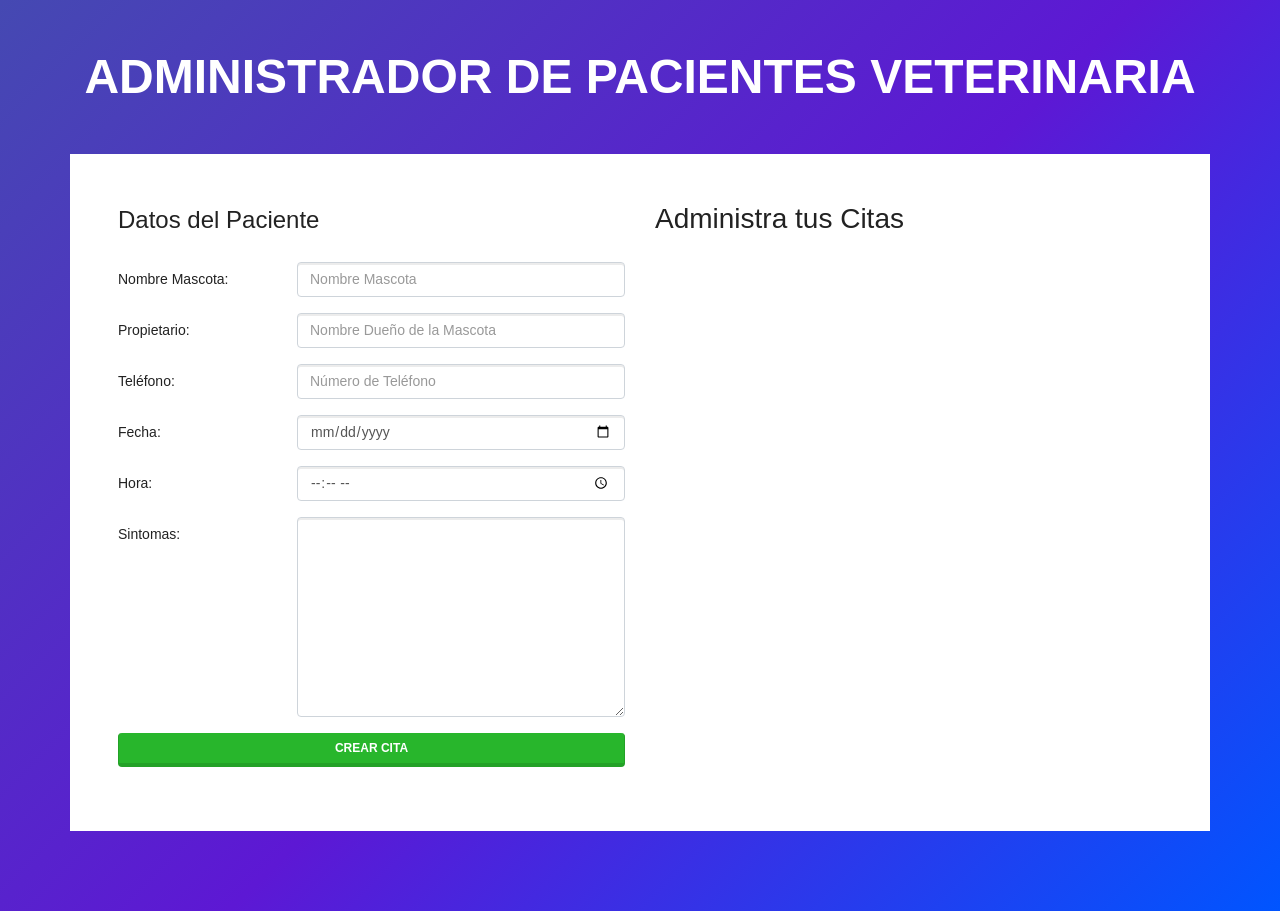
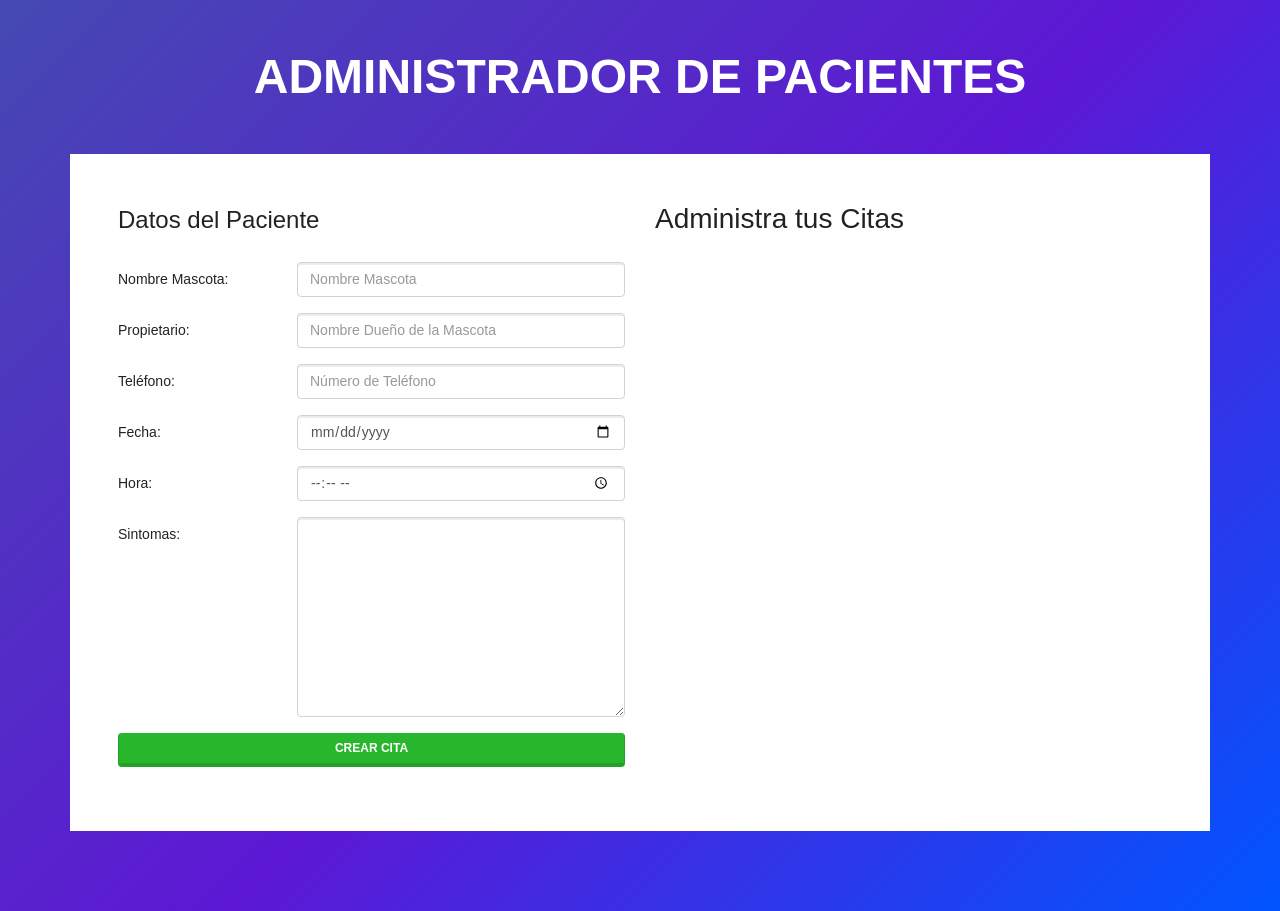
Before and after one commit to ferkuellar/CRUD, a plain HTML site: page index.html in a window 1280 px wide. Drawn offline with Linux system fonts and the light colour scheme.

Commit message:
se le dio fromato al HTML

```diff
--- a/index.html
+++ b/index.html
@@ -9,7 +9,7 @@
     <link rel="stylesheet" href="css/styles.css">
 </head>
 <body>
-    <h2 class="text-center my-5 titulo">Administrador de Pacientes Veterinaria</h2>
+    <h2 class="text-center my-5 titulo">Administrador de Pacientes</h2>
     <div class="container mt-5 p-5">
         <div id="contenido" class="row">
             <div class="col-md-6 agregar-cita">
```
